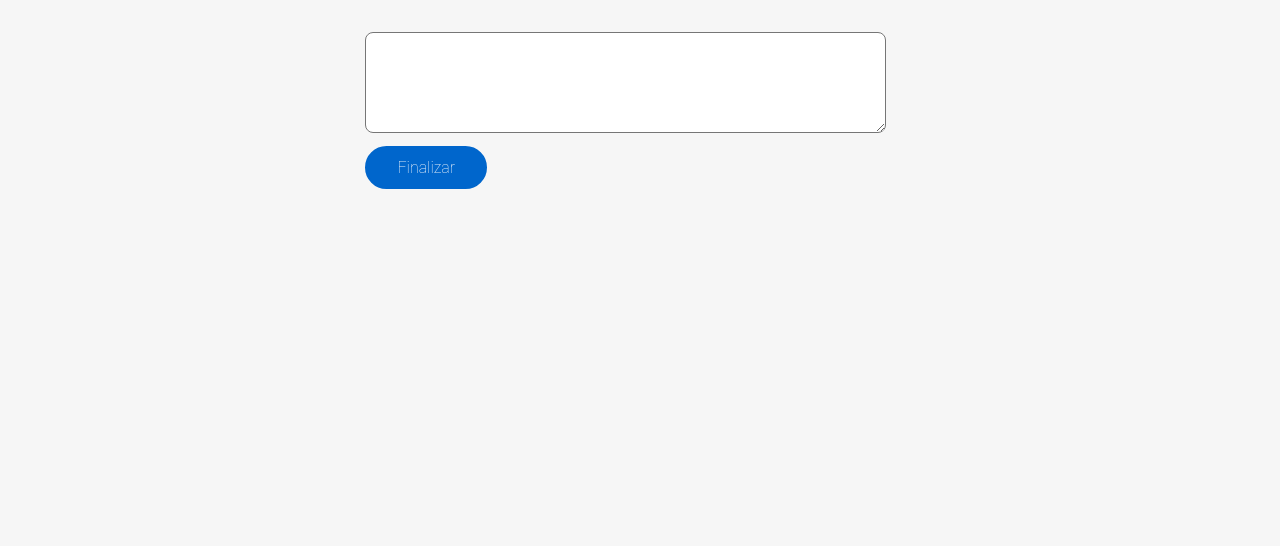
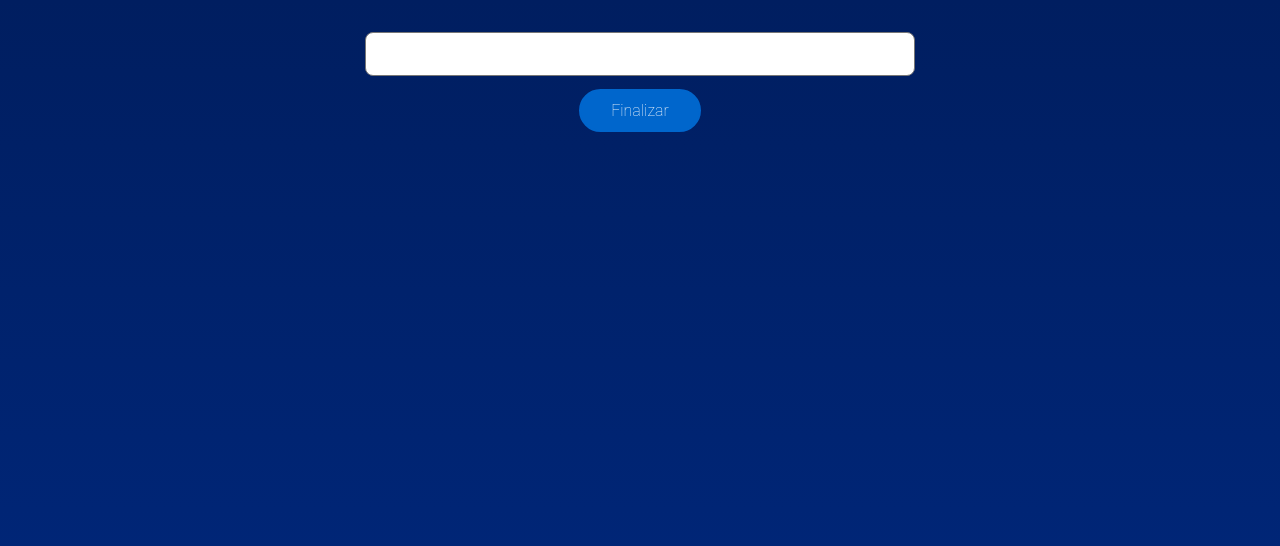
Before and after one commit to martinacostadev/mimarmental, an Astro site: page / in a window 1280 px wide. Built offline with nearby package versions, Linux system fonts and the light colour scheme; Astro itself is replaced by a stand-in of ours.

Commit message:
first commit

```diff
--- a/src/layouts/Layout.astro
+++ b/src/layouts/Layout.astro
@@ -35,7 +35,15 @@ const { title } = Astro.props;
   }
   html {
     font-family: system-ui, sans-serif;
-    background-color: #f6f6f6;
+    background: linear-gradient(to bottom, #001e60, #002981);
+    /* Use the following to make it cover the whole viewport */
+    background-attachment: fixed;
+    /* Set the background size to cover the entire element */
+    background-size: cover;
+    /* Center the background vertically and horizontally */
+    background-position: center;
+    margin: 0; /* Remove default margin on body */
+    height: 100vh; /* Set the body to fill the viewport height */
   }
   code {
     font-family: Menlo, Monaco, Lucida Console, Liberation Mono,
--- a/src/pages/index.astro
+++ b/src/pages/index.astro
@@ -2,7 +2,7 @@
 import Layout from "../layouts/Layout.astro";
 ---
 
-<Layout title="...">
+<Layout title="¿En qué pienso?">
   <main onselectstart="return false">
     <!-- <h1>Mi Mar Mental</h1>
     <h1><span class="text-gradient">Escribe a ciegas sin parar</span></h1>
@@ -14,8 +14,8 @@ import Layout from "../layouts/Layout.astro";
     </p> -->
     <textarea
       id="text"
-      rows="5"
-      maxlength="500"
+      rows="1"
+      maxlength="800"
       onselectstart="return false"
       onpaste="return false"
       oncopy="return false"
@@ -26,8 +26,11 @@ import Layout from "../layouts/Layout.astro";
       spellcheck="false"></textarea>
 
     <input type="hidden" id="finish" />
-    <button onclick="downloadImage()">Finalizar</button>
+    <div class="buttons">
+      <button onclick="downloadImage()">Finalizar</button>
+    </div>
     <br />
+    <audio id="audioPlayer" src="/music/de-seu.mp3"></audio>
     <br />
     <canvas id="textCanvas" height="20" hidden></canvas>
     <img id="image" hidden />
@@ -46,12 +49,22 @@ import Layout from "../layouts/Layout.astro";
         imageElem.src = "";
         var textarea = document.getElementById("text");
         text.value = "";
+
+        var audio = document.getElementById("audioPlayer");
+        audio.pause();
+        audio.currentTime = 0; // Rewind the audio to the beginning
       }, 3000);
     }
 
     document.getElementById("text").addEventListener(
       "keyup",
       function () {
+        var audio = document.getElementById("audioPlayer");
+        audio.volume = 0.4; // Set the volume to 40%
+        if (audio.paused) {
+          audio.play();
+        }
+
         clearTimeout(timeOutId);
         tCtx.canvas.width = tCtx.measureText(this.value).width;
         tCtx.fillText(this.value, 0, 10);
@@ -100,16 +113,26 @@ import Layout from "../layouts/Layout.astro";
     background-position: 0%;
   }
   textarea {
-    width: 90%;
+    font-size: 16px;
+    width: 100%;
     padding: 0.75rem;
     border-radius: 0.5rem;
-    color: white;
     -webkit-user-select: none;
     -webkit-touch-callout: none;
     -moz-user-select: none;
     -ms-user-select: none;
     user-select: none;
-    resize: vertical;
+    resize: none;
+    box-shadow: none;
+    white-space: pre;
+    overflow: hidden;
+    margin-right: 16px;
+    box-sizing: border-box;
+  }
+  .buttons {
+    display: flex;
+    justify-content: center;
+    gap: 16px;
   }
   button {
     margin-top: 0.5rem;
```
Also changed, not shown: 2 other files.
